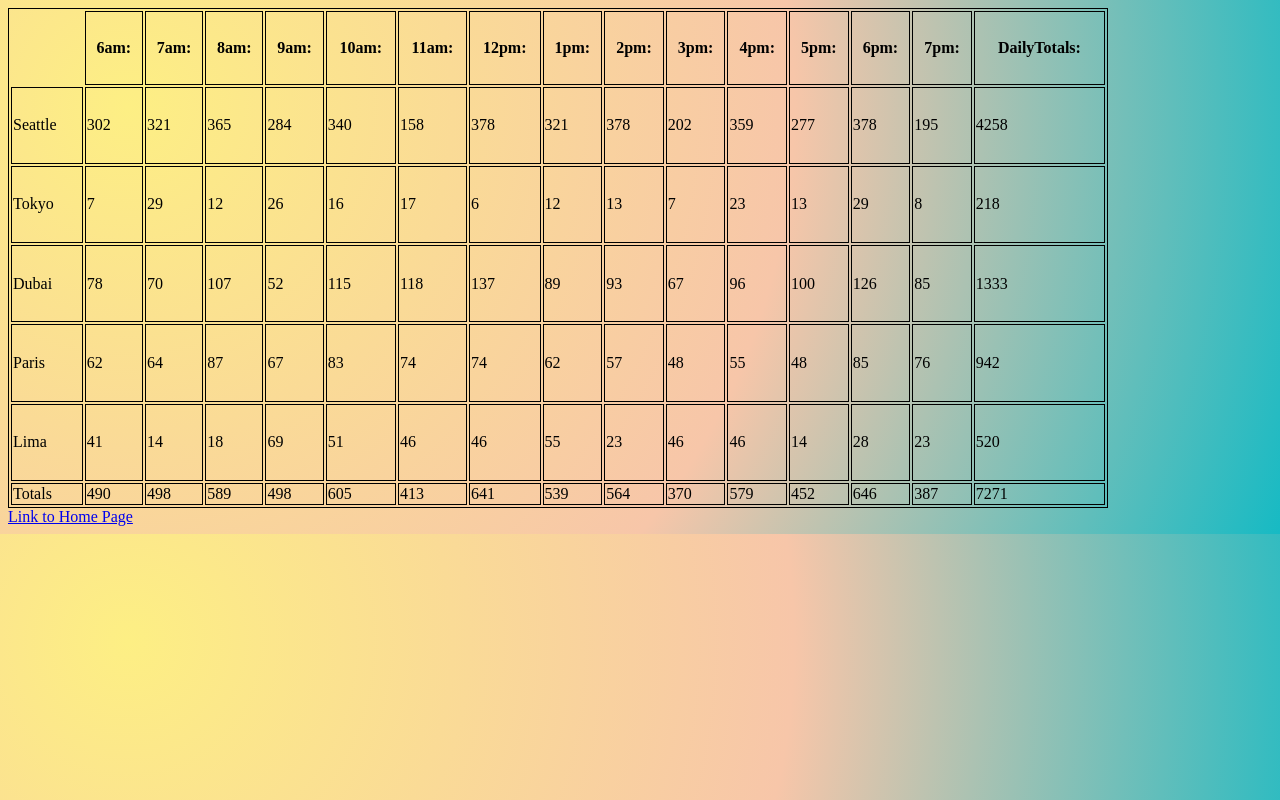
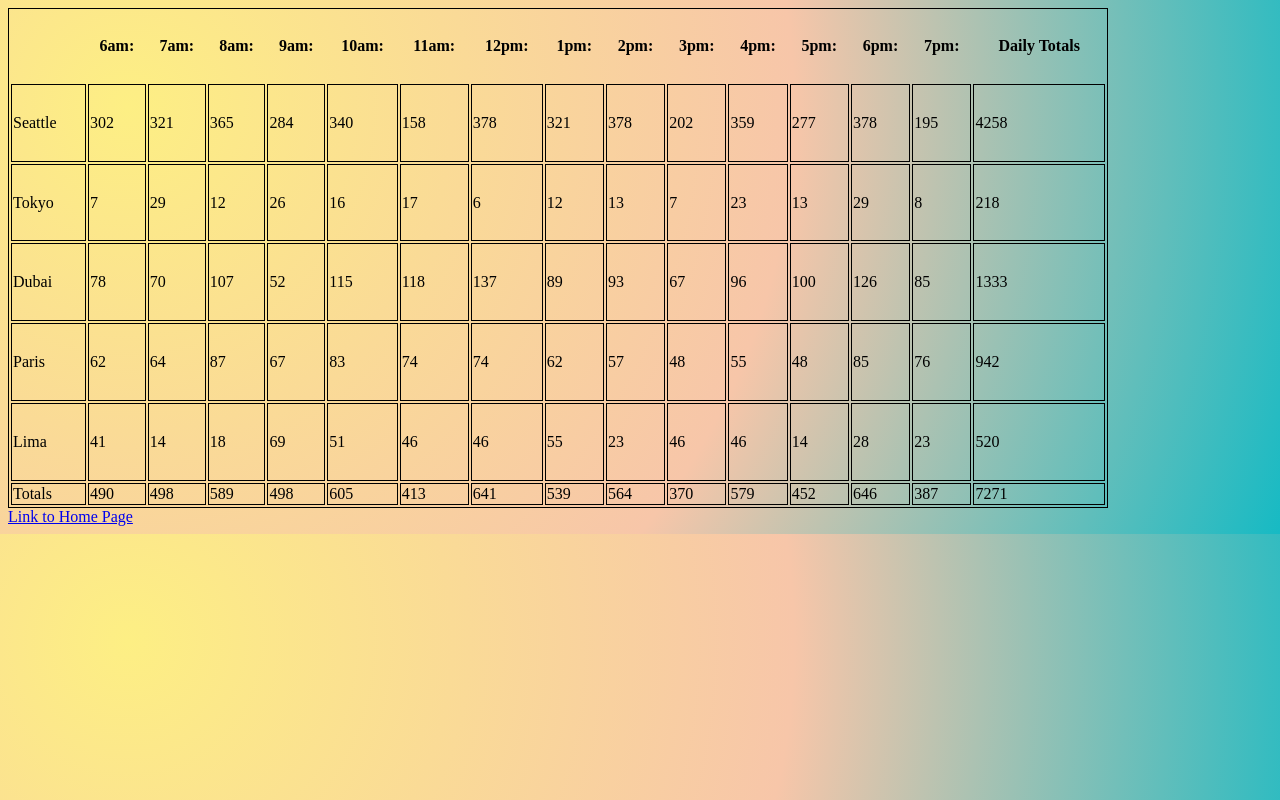
Before and after one commit to JaredPlummer5/Cookie-stand, a plain HTML site: page sales.html in a window 1280 px wide. Drawn offline with Linux system fonts and the light colour scheme.

Commit message:
I made my table print on the page in javascript

```diff
--- a/app.js
+++ b/app.js
@@ -26,15 +26,45 @@
 };
 
 
+const hoursOpen = ['6am:', '7am:', '8am:', '9am:', '10am:', '11am:', '12pm:', '1pm:', '2pm:', '3pm:', '4pm:', '5pm:',   '6pm:', '7pm:'];
+let TableHours = document.querySelector(".CookieData");
+let CookiesAmts = document.createElement('tr');
 
-const hoursOpen = ['6am:', '7am:', '8am:', '9am:', '10am:', '11am:', '12pm:', '1pm:', '2pm:', '3pm:', '4pm:', '5pm:', '6pm:', '7pm:'];
+
+//Extra th for the format to be correct
+let ExtraTh = document.createElement("th")
+CookiesAmts.append(ExtraTh);
+
+for (let i = 0; i < hoursOpen.length; i++) {
+
+    let TimeTh = document.createElement("th");
+    TimeTh.innerHTML = hoursOpen[i];
+    CookiesAmts.append(TimeTh);
+
+}
+
+TableHours.append(CookiesAmts);
+
+let dailyTotals = document.createElement("th");
+
+dailyTotals.innerHTML += "Daily Totals"
+
+CookiesAmts.append(dailyTotals);
+
+
+
+
+
 CookieStore.prototype.printToPage = function () {
+
     let TableHours = document.querySelector(".CookieData");
     let CookiesAmts = document.createElement('tr');
 
     let Location1 = document.createElement("td");
     Location1.innerHTML = this.location
     CookiesAmts.append(Location1);
+
+
 
     for (let i = 0; i < hoursOpen.length; i++) {
 
@@ -61,7 +91,7 @@
         let sumTr = document.createElement('tr');
         ListOfTotals.appendChild(sumTr);
 
-    };
+    }
 
 
 
@@ -88,12 +118,13 @@
 lima.generateSalesData();
 lima.printToPage();
 
+
 CookiePerHoursTotal = function () {
     let totalPerHourForStores = [];
     let totalHourlyLocat = document.createElement("tfoot");
     let totalRow = document.createElement("tr");
 
-    let totalRowHeader = document.createElement("td");// creates a total header column
+    let totalRowHeader = document.createElement("td");
     totalRow.append(totalRowHeader);
     totalRowHeader.innerHTML = "Totals";
 
--- a/sales.html
+++ b/sales.html
@@ -12,24 +12,7 @@
 <body>
 
     <table class="CookieData">
-    <tr>
-        <th> </th>
-        <th class = "CookieDataTime">6am: </th>
-        <th class = "CookieDataTime">7am: </th>
-        <th class = "CookieDataTime">8am: </th>
-        <th class = "CookieDataTime">9am: </th>
-        <th class = "CookieDataTime">10am: </th>
-        <th class = "CookieDataTime">11am: </th>
-        <th class = "CookieDataTime">12pm: </th>
-        <th class = "CookieDataTime">1pm: </th>
-        <th class = "CookieDataTime">2pm: </th>
-        <th class = "CookieDataTime">3pm: </th>
-        <th class = "CookieDataTime">4pm: </th>
-        <th class = "CookieDataTime">5pm: </th>
-        <th class = "CookieDataTime">6pm: </th>
-        <th class = "CookieDataTime">7pm: </th>
-        <th class = "CookieDataTime">DailyTotals: </th>
-    </tr>
+
 </table>
 
 
```
